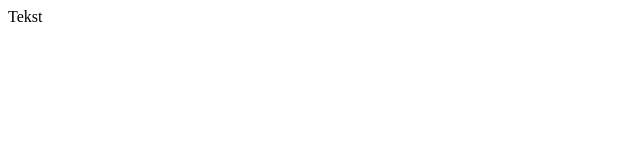
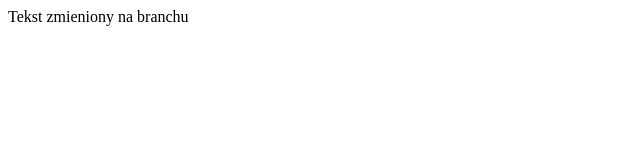
Before and after one commit to dnuker/zarzadzanie, a plain HTML site: page index.html in a window 1280 px wide. Shown: the whole page, without its empty margins (0-640 px from the left). Drawn offline with Linux system fonts and the light colour scheme.

Commit message:
Update index.html

```diff
--- a/index.html
+++ b/index.html
@@ -2,6 +2,6 @@
 <head>
 </head>
 <body>
-Tekst
+Tekst zmieniony na branchu
 </body>
 </html>
```
